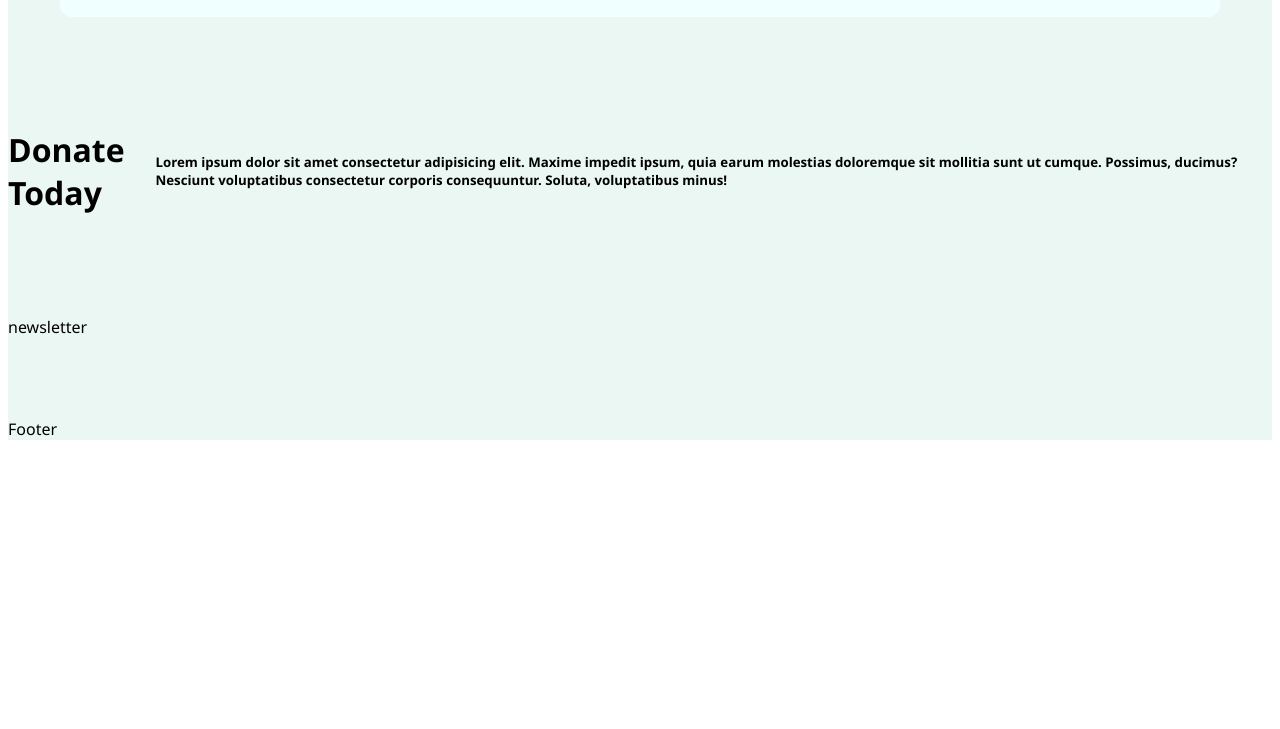
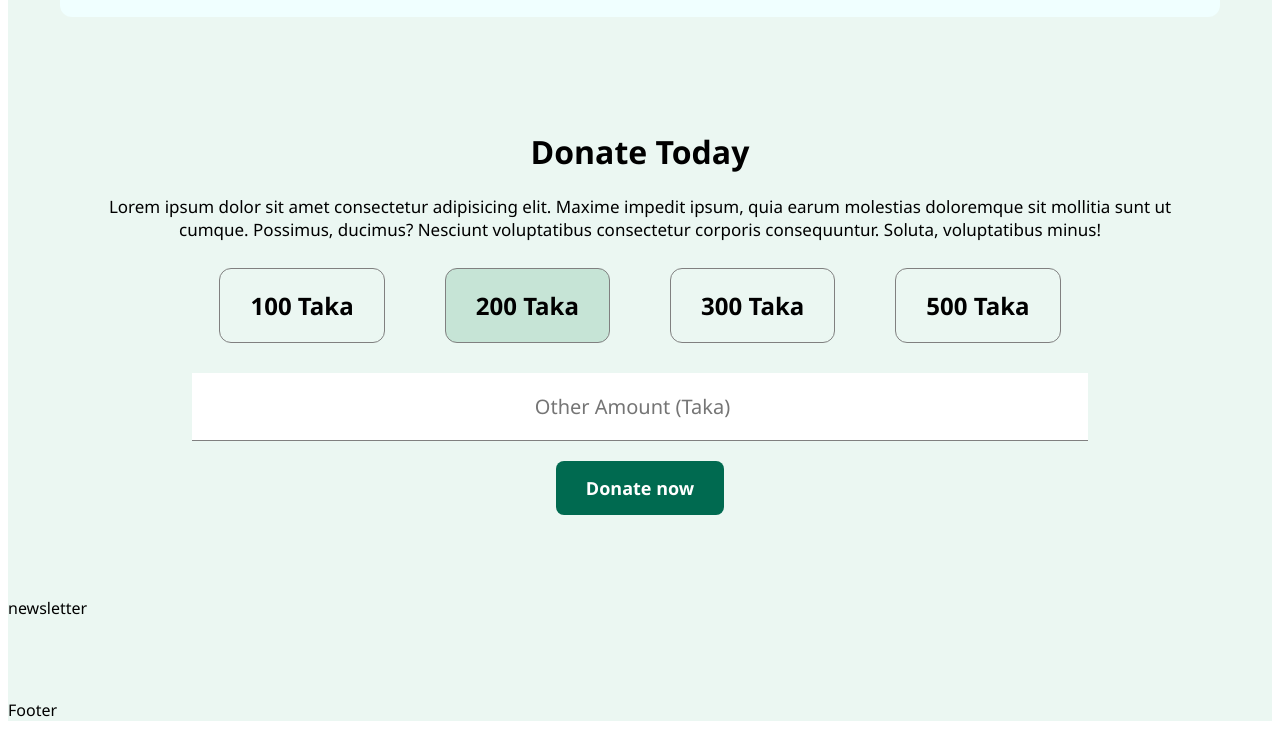
Before and after one commit to Rafsan41/B11-A01-Bangladesh-2.0, a plain HTML site: page index.html in a window 1280 px wide. Shown: the part 3967-4696 px from the top of the page. Before the commit the page ends 4415 px from the top, so only its background shows below. Drawn offline with Linux system fonts and the light colour scheme.

Commit message:
add donate section

```diff
--- a/bangladesh2.0.css
+++ b/bangladesh2.0.css
@@ -287,9 +287,7 @@ th {
   color: white;
 }
 .donates {
-  display: flex;
-  justify-content: center;
-  align-items: center;
+  padding: 2px 80px;
   margin-bottom: 80px;
 }
 .donate h1 {
@@ -297,6 +295,56 @@ th {
   justify-content: center;
   align-items: center;
 }
+.donatetext {
+  display: flex;
+  justify-content: center;
+  align-items: center;
+  text-align: center;
+  font-size: 17px;
+}
+.donateamount {
+  display: flex;
+  justify-content: center;
+}
+.donateamount div {
+  padding: 20px 30px;
+  border: 1px solid gray;
+  margin: 10px 30px;
+  border-radius: 12px;
+  font-size: x-large;
+  font-weight: 600;
+}
+.donateamount div:nth-of-type(2) {
+  background-color: rgba(198, 228, 214, 1);
+}
+.inputamount {
+  display: flex;
+  justify-content: center;
+  align-items: center;
+  border: none;
+  padding: 20px 30px;
+}
+.inputamount input {
+  border: none;
+  padding: 20px 300px;
+  border-bottom: 1px solid grey;
+  font-size: 20px;
+  text-align: center;
+}
+.donate-btn {
+  display: flex;
+  justify-content: center;
+}
+.donate-btn button {
+  padding: 15px 30px;
+  font-size: large;
+  font-weight: 600;
+  background-color: rgba(0, 106, 80, 1);
+  border: none;
+  border-radius: 8px;
+  color: white;
+}
+
 .newsletter {
   margin-bottom: 80px;
 }
--- a/index.html
+++ b/index.html
@@ -263,13 +263,23 @@
         <div class="donate">
           <h1>Donate Today</h1>
         </div>
-        <br />
-        <h5>
+
+        <p class="donatetext">
           Lorem ipsum dolor sit amet consectetur adipisicing elit. Maxime
           impedit ipsum, quia earum molestias doloremque sit mollitia sunt ut
           cumque. Possimus, ducimus? Nesciunt voluptatibus consectetur corporis
           consequuntur. Soluta, voluptatibus minus!
-        </h5>
+        </p>
+        <div class="donateamount">
+          <div class="taka1">100 Taka</div>
+          <div class="taka2">200 Taka</div>
+          <div class="taka3">300 Taka</div>
+          <div class="taka4">500 Taka</div>
+        </div>
+        <div class="inputamount">
+          <input type="number" placeholder="Other Amount (Taka)" />
+        </div>
+        <div class="donate-btn"><button>Donate now</button></div>
       </div>
       <div class="newsletter">newsletter</div>
       <div class="Footer">Footer</div>
```
